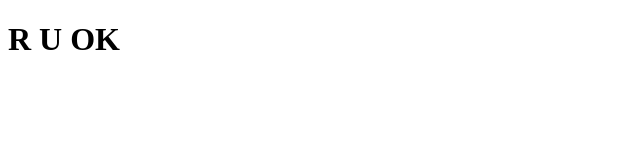
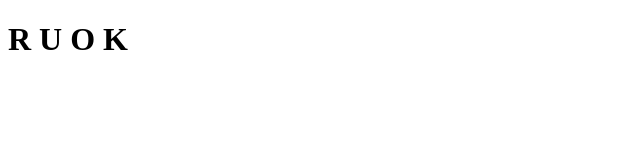
Before and after one commit to redhae/redhae.github.io, a plain HTML site: page index.html in a window 1280 px wide. Shown: the full height of the page, 0-640 px from the left. Drawn offline with Linux system fonts and the light colour scheme.

Commit message:
add spacing lol

```diff
--- a/index.html
+++ b/index.html
@@ -7,6 +7,6 @@
   <title>Redha's Github Page</title>
 </head>
 <body>
-  <h1>R U OK</h1>
+  <h1>R U O K</h1>
 </body>
 </html>
```
